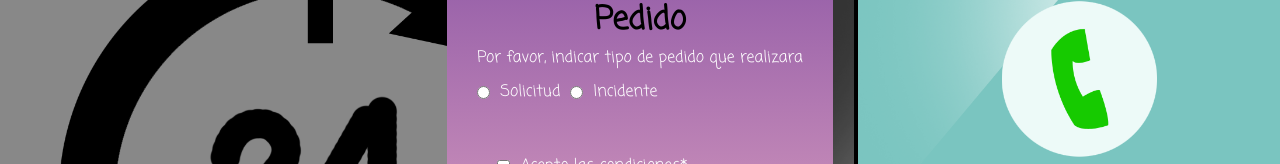
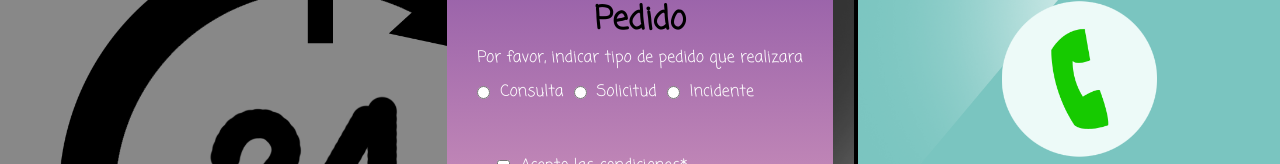
Before and after one commit to RonnieDaniela/TP_INTEGRADOR, a plain HTML site: page contacto.html in a window 1280 px wide. Shown: the part 1028-1192 px from the top of the page. Drawn offline with nearby package versions, Linux system fonts and the light colour scheme; files that its build step writes are made by us from their sources.

Commit message:
Se agrega campo

```diff
--- a/contacto.html
+++ b/contacto.html
@@ -254,6 +254,9 @@
 
                         <p>Por favor, indicar tipo de pedido que realizara</p>
                         <p>
+                            <input type="radio" value="consulta" name="pedido" id="solicitud">
+                            <label for="solicitud">Consulta</label>
+
                             <input type="radio" value="Solicitud" name="pedido" id="solicitud">
                             <label for="solicitud">Solicitud</label>
 
```
